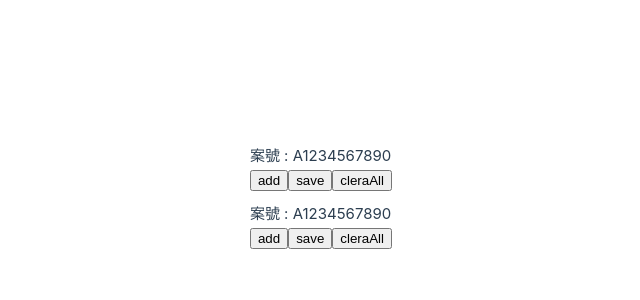
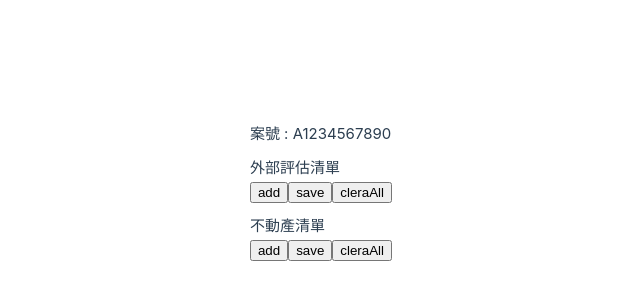
Before and after one commit to vinson9292/CollectionVuelidate, a Vue app in the folder V1/: page / in a window 1280 px wide. Shown: the part 208-508 px from the top of the page, without its empty margins (248-888 px from the left). Built offline with nearby package versions, Linux system fonts and the light colour scheme.

Commit message:
外部評估清單V1.0

```diff
--- a/V1/src/App.vue
+++ b/V1/src/App.vue
@@ -1,5 +1,6 @@
 <template>
   <div class="container">
+    <h4>案號 : {{ caseNo }}</h4>
     <AppraisalInfo :case-no="caseNo" />
     <PropertyInfo :case-no="caseNo" />
     <!-- <PropertyInfo :case-no="caseNo" /> -->
--- a/V1/src/components/AppraisalInfo.vue
+++ b/V1/src/components/AppraisalInfo.vue
@@ -1,6 +1,6 @@
 <template>
     <div class="listBorder">
-        <h4>案號 : {{ caseNo }}</h4>
+        <h4>外部評估清單</h4>
         <AppraisalList :appraisalBys="vm.appraisalBys" :deleteAppraisal="deleteAppraisal" />
         <button v-on:click="addAppraisal">add</button>
         <button v-on:click="saveAppraisal">save</button>
@@ -8,7 +8,7 @@
     </div>
 </template>
 <script lang="ts">
-import { defineComponent, onMounted, reactive, toRefs, watch } from 'vue'
+import { defineComponent, onMounted, reactive, toRefs } from 'vue'
 import AppraisalList from './AppraisalList.vue'
 import { AppraisalBy } from '../types/AppraisalBy'
 import { useVuelidate } from '@vuelidate/core'
@@ -50,17 +50,17 @@ export default defineComponent({
             console.log('v$.value.$errors', v$.value.$errors)
             if (response) {
                 console.log(vm);
-                saveItems('AppraisalList', vm.appraisalBys);
+                saveItems('appraisalList', vm.appraisalBys);
                 vm.appraisalBys.push(new AppraisalBy())
             }
         }
 
-        const v$ = useVuelidate()
+        const v$ = useVuelidate();
         onMounted(() => {
             setTimeout(() => {
-                vm.appraisalBys = readItems('AppraisalList');
+                vm.appraisalBys = readItems('appraisalList');
             }, 500)
-        })
+        });
 
         // watch(() => vm.properts, saveAppraisals, { deep: true })
         return {
--- a/V1/src/components/AppraisalItem.vue
+++ b/V1/src/components/AppraisalItem.vue
@@ -18,8 +18,7 @@
     </tr>
 </template>
 <script lang="ts">
-import { defineComponent, reactive, toRefs, toRef } from 'vue'
-// import { AppraisalBy } from '../types/AppraisalBy'
+import { defineComponent, reactive } from 'vue'
 import type {IAppraisalBy} from '../types/Interface/IAppraisalBy'
 import { useVuelidate } from '@vuelidate/core'
 import { required, helpers } from '@vuelidate/validators'
--- a/V1/src/components/AppraisalList.vue
+++ b/V1/src/components/AppraisalList.vue
@@ -2,7 +2,7 @@
     <table>
         <AppraisalItem
         v-for="(appraisalBy,index) in appraisalBys"
-        :Appraisal="appraisalBys"
+        :Appraisal="appraisalBy"
         :addAppraisal="addAppraisal"
         :deleteAppraisal="deleteAppraisal"
         :saveAppraisal="saveAppraisal"
--- a/V1/src/components/PropertyInfo.vue
+++ b/V1/src/components/PropertyInfo.vue
@@ -1,6 +1,6 @@
 <template>
     <div class="listBorder">
-        <h4>案號 : {{ caseNo }}</h4>
+        <h4>不動產清單</h4>
         <PropertyList :properts="vm.properts" :deleteProperty="deleteProperty" />
         <button v-on:click="addProperty">add</button>
         <button v-on:click="saveProperty">save</button>
@@ -8,7 +8,7 @@
     </div>
 </template>
 <script lang="ts">
-import { defineComponent, onMounted, reactive, toRefs, watch } from 'vue'
+import { defineComponent, onMounted, reactive, toRefs } from 'vue'
 import PropertyList from './PropertyList.vue'
 import { Property } from '../types/Property'
 import { useVuelidate } from '@vuelidate/core'
--- a/V1/src/components/PropertyItem.vue
+++ b/V1/src/components/PropertyItem.vue
@@ -30,7 +30,7 @@
     </tr>
 </template>
 <script lang="ts">
-import { defineComponent, reactive, toRefs, toRef } from 'vue'
+import { defineComponent, reactive } from 'vue'
 import type { IProperty } from '../types/Interface/IProperty'
 import { useVuelidate } from '@vuelidate/core'
 import { required, helpers } from '@vuelidate/validators'
```
